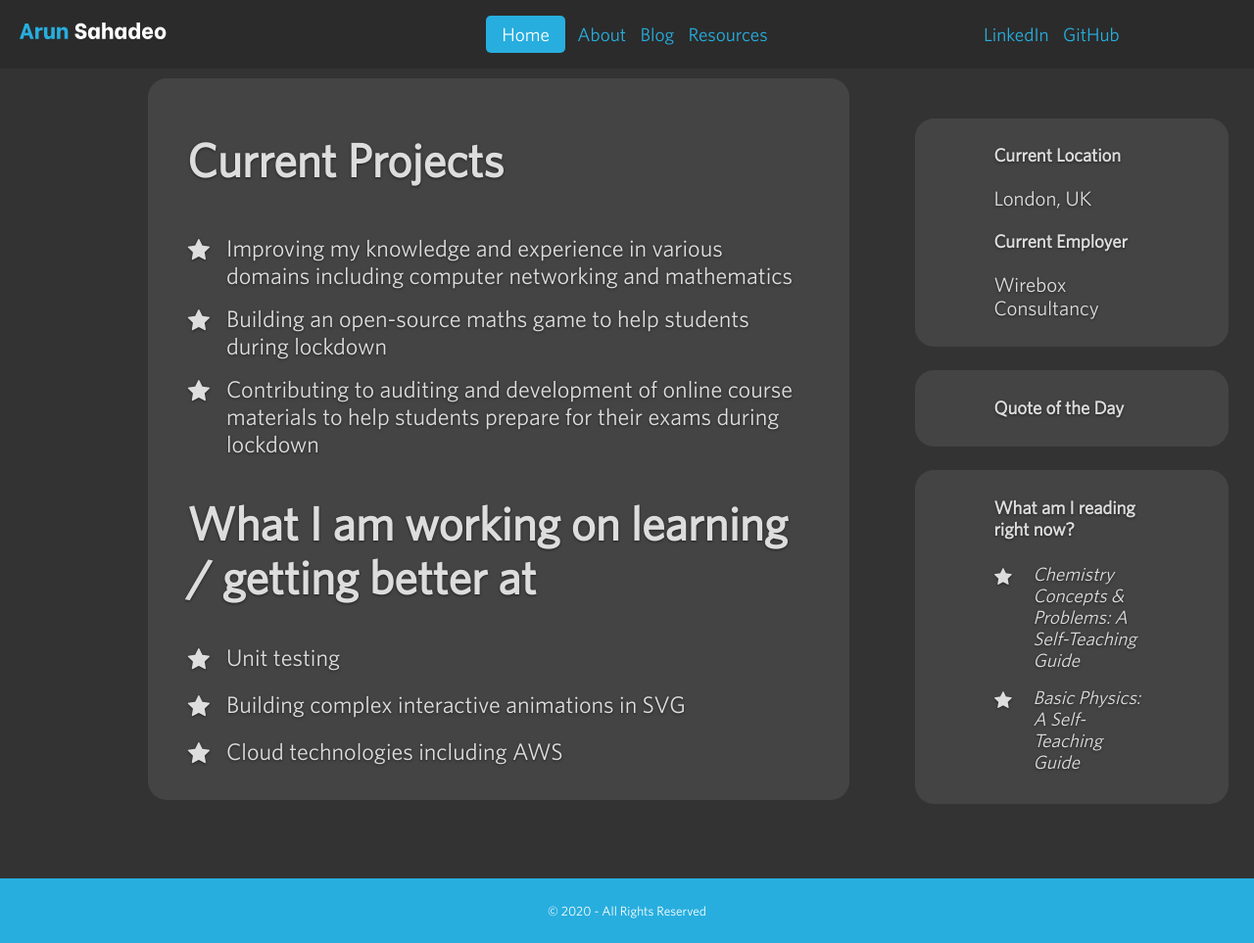
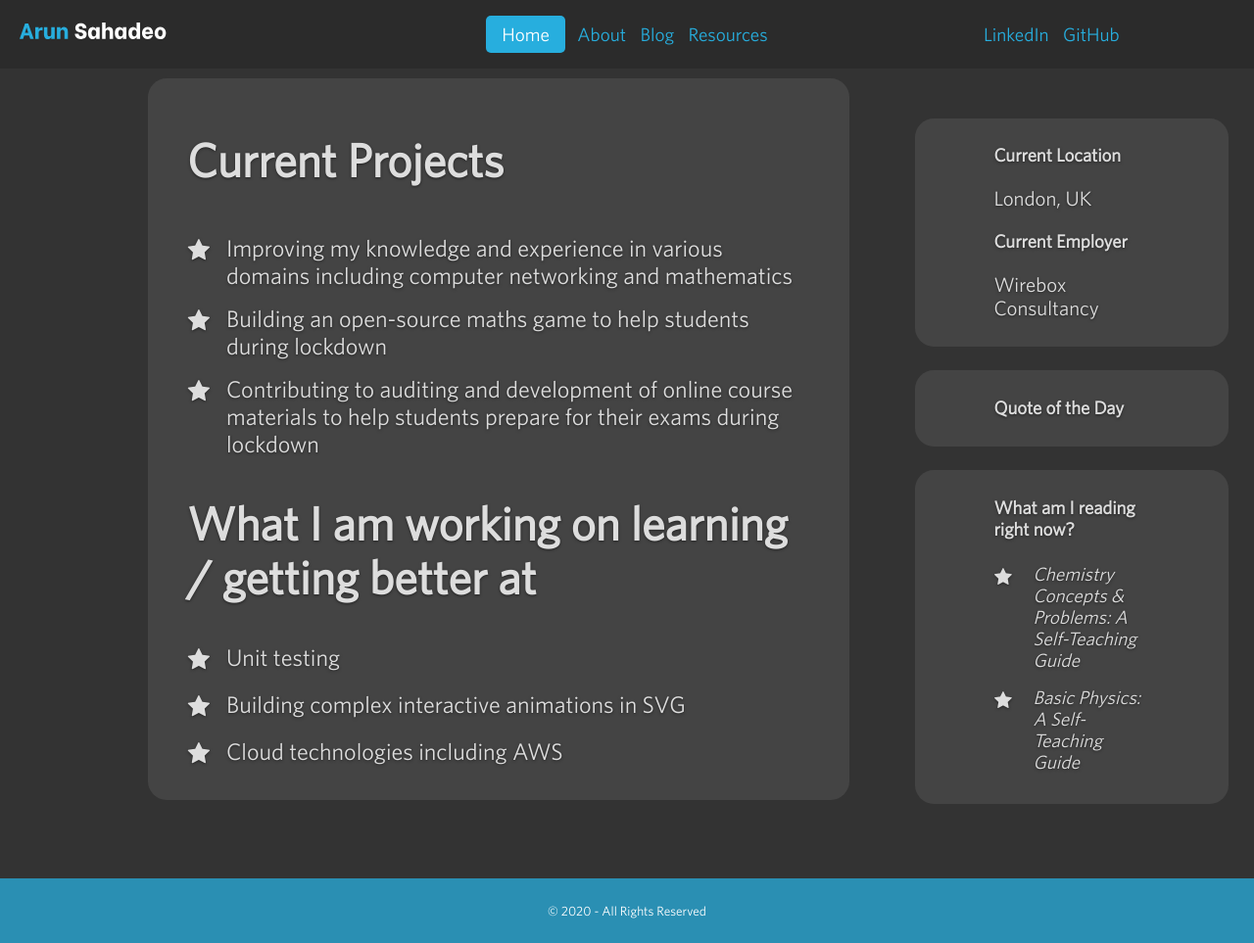
Before and after one commit to ArunSahadeo/ArunSahadeo.github.io, a Jekyll site: the page built from index.html, in a window 1280 px wide and 963 px high. Shown: the whole window at 98% size. Built offline with Jekyll 4.4.1, drawn with Linux system fonts in a browser that asks for light colours; some web fonts are replaced.

Commit message:
Darken footer background

```diff
--- a/_sass/components/_footer.scss
+++ b/_sass/components/_footer.scss
@@ -1,5 +1,5 @@
 footer {
-    background-color: $summer-sky-blue;
+    background-color: rgba($summer-sky-blue, .75);
     color: $white;
     width: 100%;
     padding-top: 1.5rem;
```
